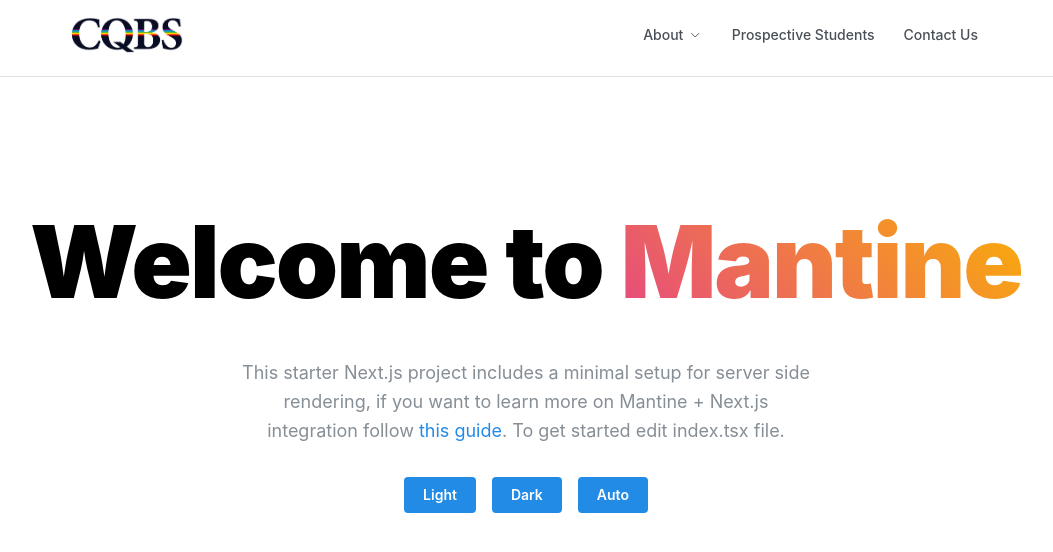
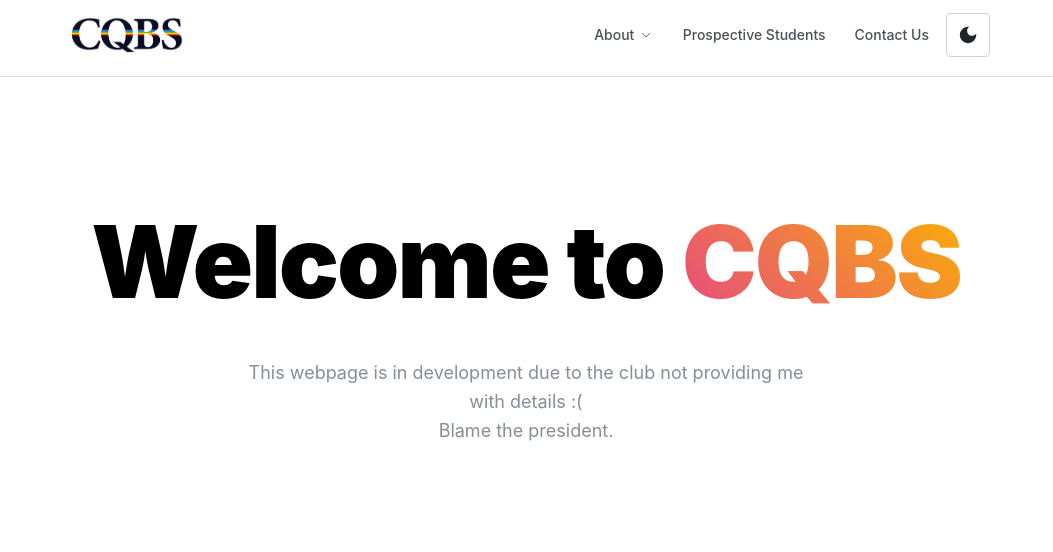
Before and after one commit to JacobMintzer/cqbs, a Next.js app: page / in a window 1280 px wide. Shown: the top 552 px of the page, without its empty margins (114-1167 px from the left). Built offline with nearby package versions, Linux system fonts and the light colour scheme.

Commit message:
student forms work, light/dark toggle, refactoring, logo changes

```diff
--- /dev/null
+++ b/components/ColorSchemeToggle/ColorSchemeToggle.module.css
@@ -0,0 +1,24 @@
+.icon {
+    width: 22px;
+    height: 22px;
+}
+
+.dark {
+    @mixin dark {
+        display: none;
+    }
+
+    @mixin light {
+        display: block;
+    }
+}
+
+.light {
+    @mixin light {
+        display: none;
+    }
+
+    @mixin dark {
+        display: block;
+    }
+}
--- a/components/ColorSchemeToggle/ColorSchemeToggle.tsx
+++ b/components/ColorSchemeToggle/ColorSchemeToggle.tsx
@@ -1,13 +1,24 @@
-import { Button, Group, useMantineColorScheme } from '@mantine/core';
+import { ActionIcon, useComputedColorScheme, useMantineColorScheme } from '@mantine/core';
+import { MdLightMode, MdDarkMode } from "react-icons/md";
+import classes from './ColorSchemeToggle.module.css';
+import cx from 'clsx';
+
 
 export function ColorSchemeToggle() {
-  const { setColorScheme } = useMantineColorScheme();
+    // @ts-ignore
+    const { setColorScheme } = useMantineColorScheme();
+    // @ts-ignore
+    const computedColorScheme = useComputedColorScheme('light', { getInitialValueInEffect: true });
 
   return (
-    <Group justify="center" mt="xl">
-      <Button onClick={() => setColorScheme('light')}>Light</Button>
-      <Button onClick={() => setColorScheme('dark')}>Dark</Button>
-      <Button onClick={() => setColorScheme('auto')}>Auto</Button>
-    </Group>
+      <ActionIcon
+          onClick={() => setColorScheme(computedColorScheme === 'light' ? 'dark' : 'light')}
+          variant="default"
+          size="xl"
+          aria-label="Toggle color scheme"
+      >
+          <MdLightMode className={cx(classes.icon, classes.light)} stroke={"1.5"} />
+          <MdDarkMode className={cx(classes.icon, classes.dark)} stroke={"1.5"} />
+      </ActionIcon>
   );
 }
--- a/components/HeaderMenu/HeaderMenu.module.css
+++ b/components/HeaderMenu/HeaderMenu.module.css
@@ -15,8 +15,6 @@
 
 .logo {
     cursor: pointer;
-    background-color: #ffffff;
-    border-radius: var(--mantine-radius-sm);
     padding: rem(2px) rem(10px);
 }
 
--- a/components/HeaderMenu/HeaderMenu.tsx
+++ b/components/HeaderMenu/HeaderMenu.tsx
@@ -1,9 +1,21 @@
-import { Menu, Group, Center, Burger, Container, useMantineColorScheme, Text } from '@mantine/core';
+import {
+    Menu,
+    Group,
+    Center,
+    Burger,
+    Container,
+    useMantineColorScheme,
+    Text,
+    useComputedColorScheme
+} from '@mantine/core';
 import { useDisclosure } from '@mantine/hooks';
 import { IconChevronDown } from '@tabler/icons-react';
 import classes from './HeaderMenu.module.css';
 import { useRouter } from 'next/router'
 import { Image } from '@mantine/core';
+import {
+    ColorSchemeToggle
+} from "@/components/ColorSchemeToggle/ColorSchemeToggle";
 
 const links = [
     {
@@ -78,10 +90,22 @@
                         src={'/cqbsLogo.png'}
                         h={40}
                         className={classes.logo}
+                        alt={"darkLogo"}
+                        darkHidden
+                    />
+                    <Image
+                        onClick={() => router.push('/').catch((error) => console.log(error))}
+                        src={'/cqbsLogoLight.png'}
+                        h={40}
+                        className={classes.logo}
+                        alt={"lightLogo"}
+                        lightHidden
                     />
                     <Group gap={5} visibleFrom="sm">
                         {items}
+                        <ColorSchemeToggle />
                     </Group>
+
                     <Burger opened={opened} onClick={toggle} size="sm" hiddenFrom="sm" />
                 </div>
             </Container>
--- a/components/Welcome/Welcome.tsx
+++ b/components/Welcome/Welcome.tsx
@@ -7,16 +7,13 @@
       <Title className={classes.title} ta="center" mt={100}>
         Welcome to{' '}
         <Text inherit variant="gradient" component="span" gradient={{ from: 'pink', to: 'yellow' }}>
-          Mantine
+          CQBS
         </Text>
       </Title>
       <Text color="dimmed" ta="center" size="lg" maw={580} mx="auto" mt="xl">
-        This starter Next.js project includes a minimal setup for server side rendering, if you want
-        to learn more on Mantine + Next.js integration follow{' '}
-        <Anchor href="https://mantine.dev/guides/next/" size="lg">
-          this guide
-        </Anchor>
-        . To get started edit index.tsx file.
+        This webpage is in development due to the club not providing me with details :(
+          <br />
+          Blame the president.
       </Text>
     </>
   );
--- a/package.json
+++ b/package.json
@@ -29,7 +29,8 @@
     "next": "15.0.1",
     "pageclip": "^1.0.0",
     "react": "18.3.1",
-    "react-dom": "18.3.1"
+    "react-dom": "18.3.1",
+    "react-icons": "^5.3.0"
   },
   "devDependencies": {
     "@babel/core": "^7.24.7",
--- a/pages/index.tsx
+++ b/pages/index.tsx
@@ -1,11 +1,9 @@
-import { ColorSchemeToggle } from '../components/ColorSchemeToggle/ColorSchemeToggle';
 import { Welcome } from '../components/Welcome/Welcome';
 
 export default function HomePage() {
   return (
     <>
       <Welcome />
-      <ColorSchemeToggle />
     </>
   );
 }
```
Also changed, not shown: components/Students/Students.tsx (+14 -4 lines), public/cqbsLogoLight.png (added), 1 other file (tests, documents, lock files or other folders).
